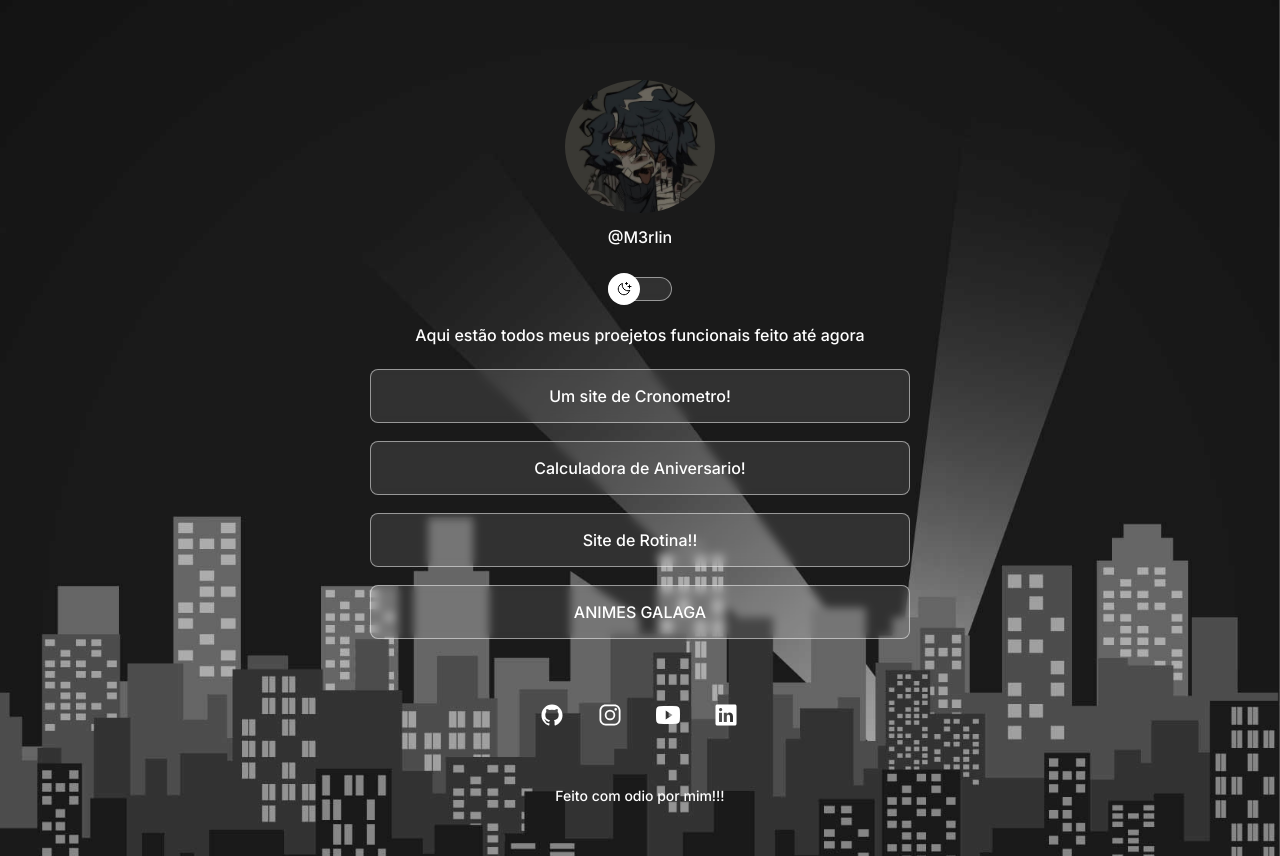
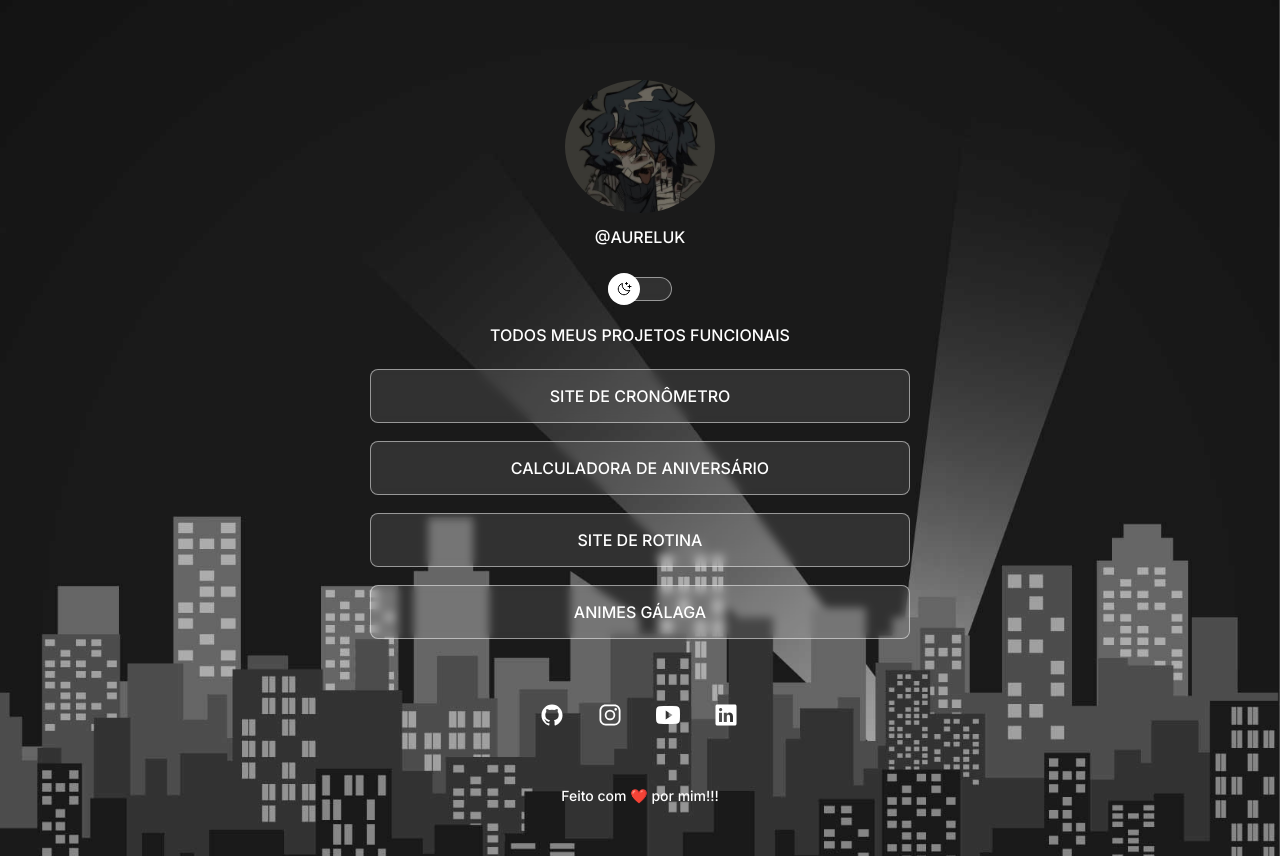
Before and after one commit to joaoaureluk/Portifolio, a plain HTML site: page index.html in a window 1280 px wide. Drawn offline with nearby package versions, Linux system fonts and the light colour scheme.

Commit message:
ULTIMA ATUALIZAÇÃO

```diff
--- a/index.html
+++ b/index.html
@@ -20,7 +20,7 @@
         <div id="profile">
 
             <img src="pastas de imagens/stone noite.jpg" alt="cara feio mds">
-            <P>@M3rlin</P>
+            <P>@AURELUK</P>
 
         </div>
 
@@ -36,7 +36,7 @@
 
 
             <p>
-                Aqui estão todos meus proejetos funcionais feito até agora
+                TODOS MEUS PROJETOS FUNCIONAIS
             </p>
 
 
@@ -45,10 +45,10 @@
 
 
         <ul>
-            <li><a href="https://joaoaureluk.github.io/cronometro/index.html" target="_blank">Um site de Cronometro!</a></li>
-            <li><a href="https://joaoaureluk.github.io/calculadora-de-idade/idade.html" target="_blank">Calculadora de Aniversario!</a></li>
-            <li><a href="https://joaoaureluk.github.io/RoutineDay/" target="_blank">Site de Rotina!!</a></li>
-            <li><a href="https://github.com/joaoaureluk/ANIMES-GALAGA" target="_blank">ANIMES GALAGA</a></li>
+            <li><a href="https://joaoaureluk.github.io/cronometro/index.html" target="_blank">SITE DE CRONÔMETRO</a></li>
+            <li><a href="https://joaoaureluk.github.io/calculadora-de-idade/idade.html" target="_blank">CALCULADORA DE ANIVERSÁRIO</a></li>
+            <li><a href="https://joaoaureluk.github.io/RoutineDay/" target="_blank">SITE DE ROTINA</a></li>
+            <li><a href="https://github.com/joaoaureluk/ANIMES-GALAGA" target="_blank">ANIMES GÁLAGA</a></li>
 
         </ul>
         <div id="socialmidia">
@@ -64,7 +64,7 @@
         </div>
 
         <footer>
-            Feito com odio por mim!!!
+            Feito com ❤️ por mim!!!
         </footer>
 
     </div>
```
Also changed, not shown: IMAGEN PARA README.png (added), README LIGHT.png (added), 1 other file.
